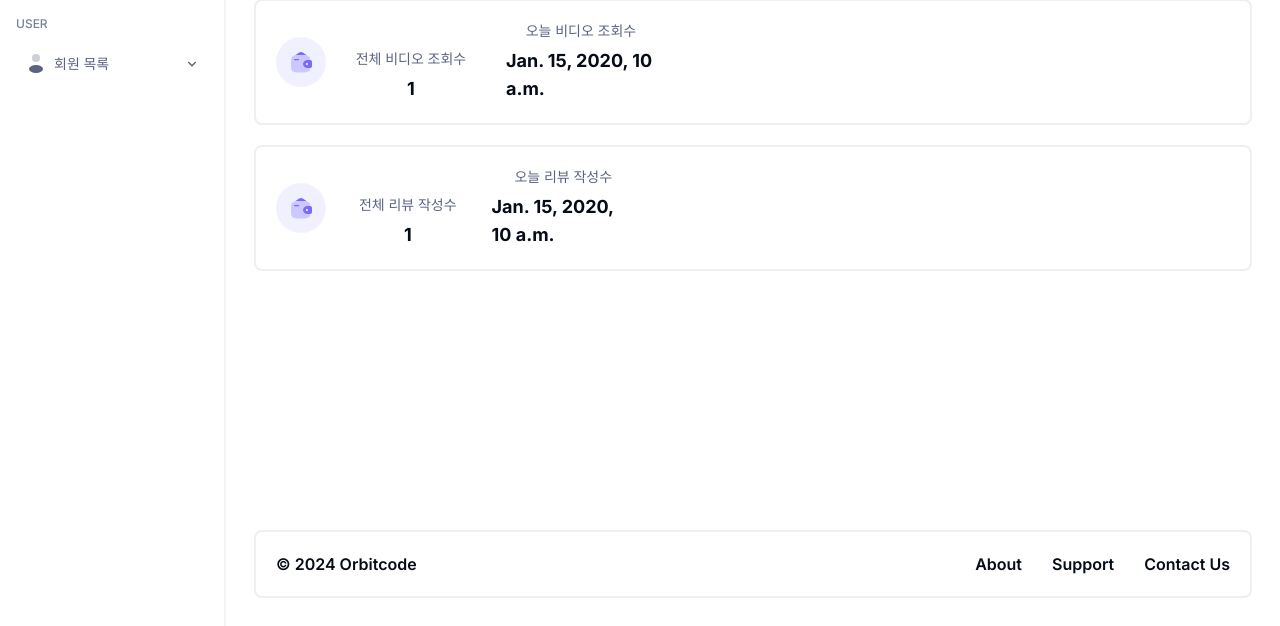
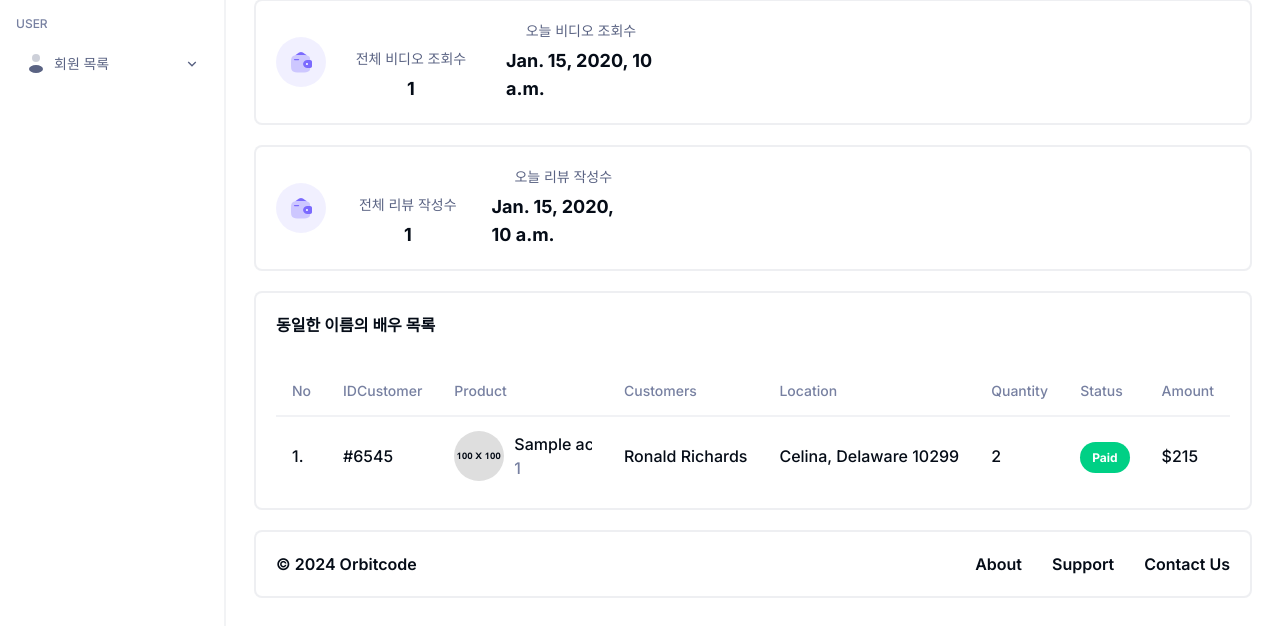
Before and after one commit to coder-unani/orbitcode-backend, a Django app: template templates/pages/dashboard/index.html in a window 1280 px wide. Shown: the part 429-1055 px from the top of the page. Run offline with Django 5.2, Linux system fonts and the light colour scheme; the template is opened without the code that fills it: most values are stand-ins (such as "Sample title", 1, 10 or a date in 2020).

Commit message:
[feat] 중복 배우 리스트 출력 기능 제작

```diff
--- a/app/dashboard/views.py
+++ b/app/dashboard/views.py
@@ -1,5 +1,6 @@
 import datetime
 
+from django.db.models import Count
 from django.contrib.auth.mixins import LoginRequiredMixin
 from django.views.generic import TemplateView
 
@@ -30,4 +31,7 @@ class Dashboard(LoginRequiredMixin, TemplateView):
         context['total_write_review'] = VideoReview.objects.count()
         context['today_write_review'] = VideoReview.objects.filter(created_at__date=datetime.date.today()).count()
 
+        actor = Actor.objects.values('name').annotate(name_count=Count('name')).filter(name_count__gt=1).order_by('-name_count')
+        context['duplicated_actor'] = actor
+
         return context
--- a/templates/pages/dashboard/index.html
+++ b/templates/pages/dashboard/index.html
@@ -201,9 +201,9 @@
             </div>
         </div>
     </div>
-    <!--div class="grid grid-cols-1 gap-5">
+    <div class="grid grid-cols-1 gap-5">
         <div class="bg-white dark:bg-dark dark:border-gray/20 border-2 border-lightgray/10 p-5 rounded-lg">
-            <h2 class="mb-[30px] font-semibold">Order List</h2>
+            <h2 class="mb-[30px] font-semibold">동일한 이름의 배우 목록</h2>
             <div class="overflow-auto">
                 <table class="min-w-[640px] w-full product-table">
                     <thead>
@@ -219,6 +219,8 @@
                         </tr>
                     </thead>
                     <tbody>
+                        {% if duplicated_actor %}
+                            {% for actor in duplicated_actor %}
                             <tr>
                                 <td>1.</td>
                                 <td>#6545</td>
@@ -226,8 +228,8 @@
                                     <div class="flex items-center gap-2.5">
                                         <img src="/images/product/1.png" class="w-[50px] rounded-full" alt="">
                                         <div class="flex-1 max-w-[200px] truncate">
-                                        <p class="line-clamp-1 truncate">Speed Force : Knit</p>
-                                        <p class="text-gray">Women</p>
+                                            <p class="line-clamp-1 truncate">{{ actor.name }}</p>
+                                            <p class="text-gray">{{ actor.name_count }}</p>
                                         </div>
                                     </div>
                                 </td>
@@ -237,65 +239,17 @@
                                 <td><span class="bg-success text-white font-bold text-xs py-2 px-3 rounded-full">Paid</span></td>
                                 <td>$215</td>
                             </tr>
+                            {% endfor %}
+                        {% else %}
                             <tr>
-                            <td>2.</td>
-                            <td>#5412</td>
-                            <td>
-                                <div class="flex items-center gap-2.5">
-                                    <img src="/images/product/2.png" class="w-[50px] rounded-full" alt="">
-                                    <div class="flex-1 max-w-[200px] truncate">
-                                        <p class="line-clamp-1 truncate">Assorted Cross Bag</p>
-                                        <p class="text-gray">Men</p>
-                                    </div>
-                                </div>
-                            </td>
-                            <td>Marvin McKinney</td>
-                            <td>Cir. Syracuse, Connecticut 35624</td>
-                            <td>3</td>
-                            <td><span class="bg-orange text-white font-bold text-xs py-2 px-3 rounded-full">Unpaid</span></td>
-                            <td>$542</td>
+                                <td colspan="8" class="text-center">없습니다.</td>
                             </tr>
-                        <tr>
-                            <td>3.</td>
-                            <td>#6622</td>
-                            <td>
-                                <div class="flex items-center gap-2.5">
-                                    <img src="/images/product/3.png" class="w-[50px] rounded-full" alt="">
-                                    <div class="flex-1 max-w-[200px] truncate">
-                                        <p class="line-clamp-1 truncate">Galaxy Hi-Tech Exclusive</p>
-                                        <p class="text-gray">Children</p>
-                                    </div>
-                                </div>
-                            </td>
-                            <td>Jane Cooper</td>
-                            <td>New Jersey 45463</td>
-                            <td>5</td>
-                            <td><span class="bg-primary text-white font-bold text-xs py-2 px-3 rounded-full">Done</span></td>
-                            <td>$980</td>
-                        </tr>
-                        <tr>
-                            <td>4.</td>
-                            <td>#6425</td>
-                            <td>
-                                <div class="flex items-center gap-2.5">
-                                    <img src="/images/product/4.png" class="w-[50px] rounded-full" alt="">
-                                    <div class="flex-1 max-w-[200px] truncate">
-                                        <p class="line-clamp-1 truncate">Happy Days Wax Candle</p>
-                                        <p class="text-gray">Women</p>
-                                    </div>
-                                </div>
-                            </td>
-                            <td>Cameron Williamson</td>
-                            <td>Pennsylvania 57867</td>
-                            <td>1</td>
-                            <td><span class="bg-success text-white font-bold text-xs py-2 px-3 rounded-full">Paid</span></td>
-                            <td>$1450</td>
-                        </tr>
+                        {% endif %}
                     </tbody>
                 </table>
             </div>
         </div>
-    </div-->
+    </div>
 </div>
 
  <!-- ApexCharts js -->
```
Lines whose indentation alone changed are shown as unchanged.
